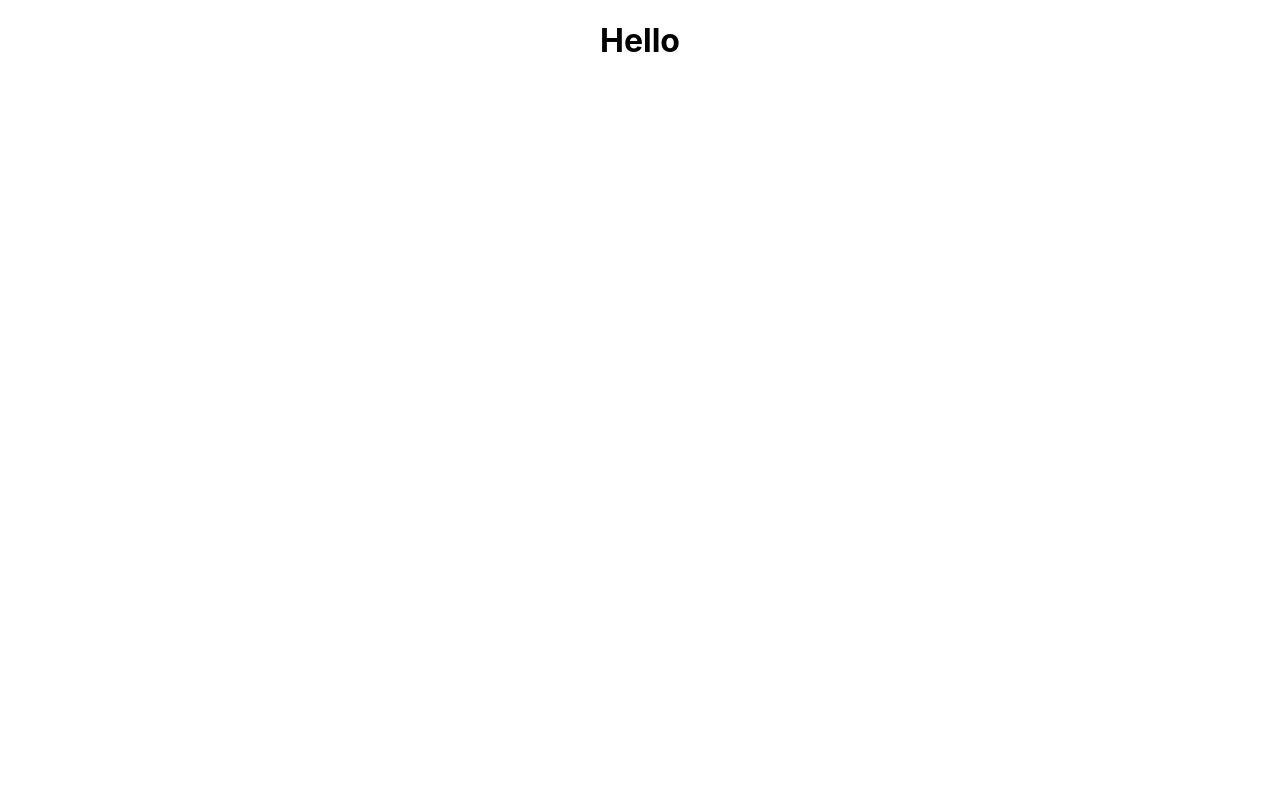
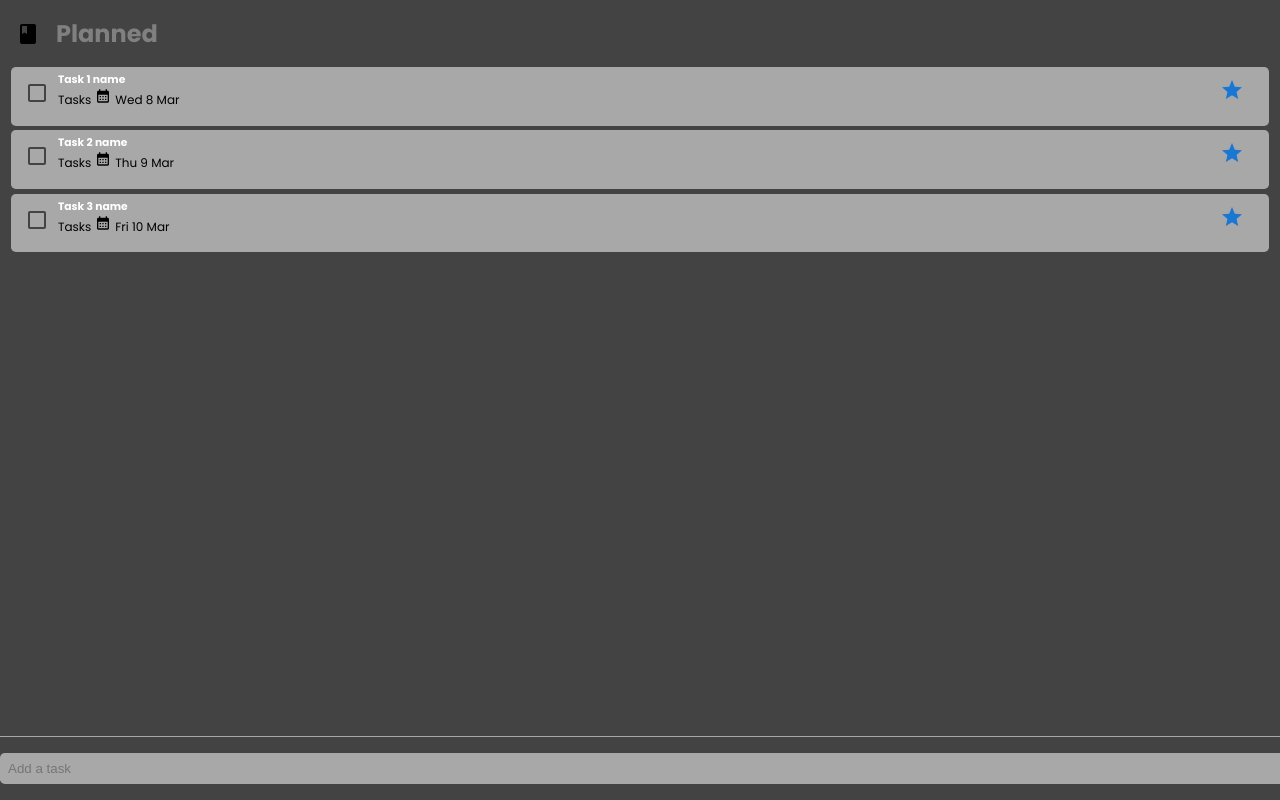
Before and after one commit to Jaytita/Todo-list, a React (Create React App) app in the folder frontend/: page / in a window 1280 px wide. Built offline with nearby package versions, Linux system fonts and the light colour scheme.

Commit message:
first commit

```diff
--- a/frontend/package.json
+++ b/frontend/package.json
@@ -3,13 +3,17 @@
   "version": "0.1.0",
   "private": true,
   "dependencies": {
+    "@emotion/react": "^11.10.6",
+    "@emotion/styled": "^11.10.6",
+    "@mui/icons-material": "^5.11.11",
+    "@mui/material": "^5.11.12",
     "@testing-library/jest-dom": "^5.16.5",
     "@testing-library/react": "^13.4.0",
     "@testing-library/user-event": "^13.5.0",
     "react": "^18.2.0",
     "react-dom": "^18.2.0",
     "react-router-dom": "^6.6.1",
-    "react-scripts": "5.0.1",
+    "react-scripts": "^5.0.1",
     "web-vitals": "^2.1.4"
   },
   "scripts": {
--- a/frontend/src/App.js
+++ b/frontend/src/App.js
@@ -1,6 +1,5 @@
 import React from 'react';
 import {BrowserRouter, Route, Routes} from 'react-router-dom';
-import logo from './logo.svg';
 import './App.css';
 
 import Login from './Pages/Login';
--- /dev/null
+++ b/frontend/src/Pages/Task.js
@@ -0,0 +1,88 @@
+import React from 'react'
+import './task.css'
+import { Checkbox, TextField, Button } from '@mui/material'
+import { Book, CalendarMonth, Star } from '@mui/icons-material'
+
+export default function Task() {
+    return (
+        <main>
+            <div className="section_name">
+                <Book />
+                <h2>Planned</h2>
+            </div>
+
+            <div className="task_list">
+                <div className="task">
+                    <div className="task_details">
+                        <Checkbox />
+
+                        <span>
+                        <h6>Task 1 name</h6>
+                            <p>Tasks
+                                <span>
+                                <CalendarMonth style={{height: "1rem"}}/>
+                                </span>
+                                Wed 8 Mar
+                            </p>
+                        </span>
+                    </div>
+
+                    <Button><Star /></Button>
+
+                </div>
+
+                <div className="task">
+                    <div className="task_details">
+                        <Checkbox />
+
+                        <span>
+                        <h6>Task 2 name</h6>
+                            <p>Tasks
+                                <span>
+                                <CalendarMonth style={{height: "1rem"}}/>
+                                </span>
+                                Thu 9 Mar
+                            </p>
+                        </span>
+                    </div>
+
+                    <Button><Star /></Button>
+
+                </div>
+
+                <div className="task">
+                    <div className="task_details">
+                        <Checkbox />
+
+                        <span>
+                        <h6>Task 3 name</h6>
+                            <p>Tasks
+                                <span>
+                                <CalendarMonth style={{height: "1rem"}}/>
+                                </span>
+                                Fri 10 Mar
+                            </p>
+                        </span>
+                    </div>
+
+                    <Button><Star /></Button>
+
+                </div>
+            </div>
+
+            <div className="add_task">
+                {/* <TextField
+                    id="filled-basic"
+                    label="Add a task"
+                    variant="filled"
+                    style={{color: "var(--text-pri"}}
+                /> */}
+                <input
+                    type="text"
+                    placeholder="Add a task"
+                />
+            </div>
+
+        </main>
+    )
+}
--- /dev/null
+++ b/frontend/src/Pages/task.css
@@ -0,0 +1,93 @@
+* {
+    margin: 0;
+    padding: 0;
+}
+:root {
+    --text-pri: gray;
+    --text-sec: white;
+    --bg-app: rgb(67, 67, 67);
+    --bg-box: rgba(211, 211, 211, 0.7);
+    --bg-box-hover: rgba(227, 227, 227, 0.8);
+}
+main {
+    display: flex;
+    flex-direction: column;
+    justify-content: center;
+    align-items: center;
+    padding: 1rem;
+}
+h1, h2, h3, h4, h5 {
+    color: var(--text-pri);
+}
+h6 {
+    color: var(--text-sec);
+}
+p {
+    font-size: 12px;
+}
+
+.section_name {
+    display: flex;
+    align-items: center;
+    gap: 1rem;
+    margin-bottom: 1rem;
+    width: 100%;
+}
+.section_name h2 {
+    text-align: left;
+}
+
+.task_list {
+    display: flex;
+    flex-direction: column;
+    align-items: center;
+    justify-content: center;
+    gap: 0.3rem;
+    margin-bottom: 1rem;
+    width: 100%;
+}
+.task {
+    display: flex;
+    align-items: flex-start;
+    justify-content: space-between;
+    padding: 0.3rem;
+    width: 100%;
+    background-color: var(--bg-box);
+    border: none;
+    border-radius: 0.3rem;
+}
+.task:hover {
+    background-color: var(--bg-box-hover);
+    transition: 0.2s ease-in-out;
+    cursor: pointer;
+}
+.task_details {
+    display: flex;
+    gap: 0;
+}
+.task_details span {
+    display: inline-block;
+    align-items: center;
+}
+
+/* Ken: Something went wrong with its width (task_list tho) */
+.add_task {
+    position: absolute;
+    bottom: 0;
+    padding: 1rem;
+    width: 100%;
+    border-top: 1px solid var(--bg-box);
+}
+.add_task input {
+    padding: 0.5rem;
+    width: 100%;
+    color: var(--text-pri);
+    background-color: var(--bg-box);
+    border: none;
+    border-radius: 0.3rem;
+}
+
+/* Ken: How to change bg when focused? */
+.add_task input:focus {
+    background-color: 'red';
+}
--- a/frontend/src/index.css
+++ b/frontend/src/index.css
@@ -1,13 +1,14 @@
+@import url('https://fonts.googleapis.com/css2?family=Concert+One&family=Poppins:wght@400;700&display=swap');
+
 body {
-  margin: 0;
-  font-family: -apple-system, BlinkMacSystemFont, 'Segoe UI', 'Roboto', 'Oxygen',
-    'Ubuntu', 'Cantarell', 'Fira Sans', 'Droid Sans', 'Helvetica Neue',
-    sans-serif;
-  -webkit-font-smoothing: antialiased;
-  -moz-osx-font-smoothing: grayscale;
+	margin: 0;
+	font-family: 'Poppins', sans-serif;
+	-webkit-font-smoothing: antialiased;
+	-moz-osx-font-smoothing: grayscale;
+	background-color: rgb(67, 67, 67);
 }
 
 code {
-  font-family: source-code-pro, Menlo, Monaco, Consolas, 'Courier New',
-    monospace;
+	font-family: source-code-pro, Menlo, Monaco, Consolas, 'Courier New',
+		monospace;
 }
--- a/frontend/src/index.js
+++ b/frontend/src/index.js
@@ -2,16 +2,12 @@ import React from 'react';
 import ReactDOM from 'react-dom/client';
 import './index.css';
 import App from './App';
-import reportWebVitals from './reportWebVitals';
+import Task from './Pages/Task';
 
 const root = ReactDOM.createRoot(document.getElementById('root'));
 root.render(
-  <React.StrictMode>
-    <App />
-  </React.StrictMode>
+	<React.StrictMode>
+		{/* <App /> */}
+		<Task />
+	</React.StrictMode>
 );
-
-// If you want to start measuring performance in your app, pass a function
-// to log results (for example: reportWebVitals(console.log))
-// or send to an analytics endpoint. Learn more: https://bit.ly/CRA-vitals
-reportWebVitals();
```
Also changed, not shown: 2 other files (tests, documents, lock files or other folders). Lines whose indentation alone changed are shown as unchanged.
